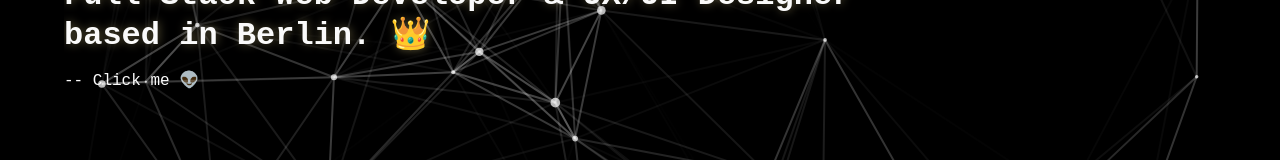
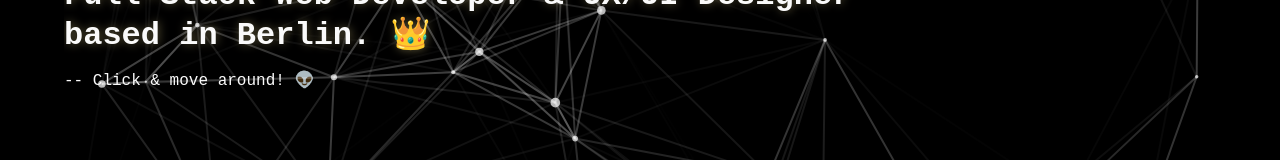
Before and after one commit to h-aburesha/my-next-website, a Next.js app: page / in a window 1280 px wide. Shown: the part 276-436 px from the top of the page. Built offline with nearby package versions, Linux system fonts and the light colour scheme.

Commit message:
home text to click

```diff
--- a/pages/index.tsx
+++ b/pages/index.tsx
@@ -20,7 +20,7 @@ export default function Home() {
                         Full-Stack Web Developer & UX/UI Designer based in
                         Berlin. 👑
                     </code>
-                    <code> -- Click me 👽</code>
+                    <code> -- Click & move around! 👽</code>
                 </header>
             </div>
         </>
```
